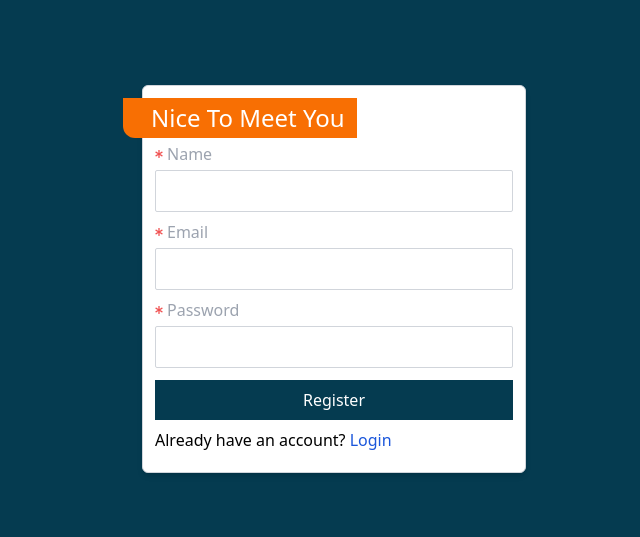
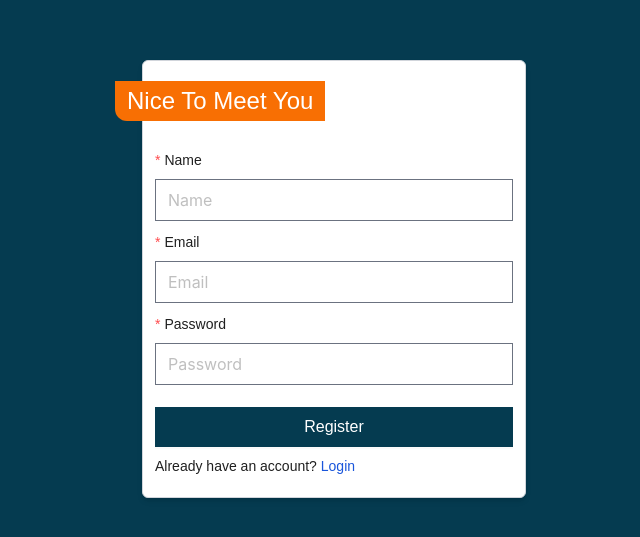
Before and after one commit to TahiruMustapha/BenabHealth, a React (Create React App) app: page /register in a window 1280 px wide. Shown: the part 121-658 px from the top of the page, without its empty margins (306-946 px from the left). Built offline with nearby package versions, Linux system fonts and the light colour scheme.

Commit message:
created register and login api

```diff
--- a/package.json
+++ b/package.json
@@ -6,6 +6,7 @@
     "@testing-library/jest-dom": "^5.17.0",
     "@testing-library/react": "^13.4.0",
     "@testing-library/user-event": "^13.5.0",
+    "antd": "^5.19.0",
     "axios": "^1.7.2",
     "flowbite": "^2.4.1",
     "flowbite-react": "^0.10.1",
@@ -47,5 +48,5 @@
     "ajv": "^7.2.4",
     "tailwindcss": "^3.4.4"
   },
-  "proxy": "http://localhost:8000"
+  "proxy": "http://localhost:8000/"
 }
--- a/src/App.js
+++ b/src/App.js
@@ -2,6 +2,7 @@ import { BrowserRouter, Routes, Route } from "react-router-dom";
 import Login from "./pages/Login";
 import Register from "./pages/Register";
 import { Toaster } from "react-hot-toast";
+import Home from "./pages/Home";
 
 function App() {
   return (
@@ -10,6 +11,7 @@ function App() {
       <Routes>
         <Route path="/login" element={<Login />} />
         <Route path="/register" element={<Register />} />
+        <Route path="/" element={<Home />} />
       </Routes>
     </BrowserRouter>
   );
--- a/src/index.css
+++ b/src/index.css
@@ -1,13 +1,28 @@
 @tailwind base;
 @tailwind components;
 @tailwind utilities;
-
+@import url('https://fonts.googleapis.com/css2?family=Montserrat:ital,wght@0,100..900;1,100..900&display=swap');
 /* Common styling */
 /* .card {
   box-shadow: 0 0 2px gray;
 } */
+ /* overwrite antd */
+ *{
+  font-family: "Montserrat", sans-serif;
+ }
+ input:focus{
+outline: none !important;
+box-shadow: none !important;
+border: 1px solid rgba(128, 128, 128, 0.774) !important;
+ }
 .normal-text {
   font-size: 1rem;
+}
+label{
+  font-size: 16px;
+}
+.ant-form-item{
+  margin: 10px 0 !important;
 }
 .cart-title {
   font-size: 1.5rem;
@@ -20,6 +35,11 @@
   align-items: center;
   justify-content: center;
 }
-/* .authentication-form{
+.primary-btn{
+  background-color: #053B50 !important;
+  border-color: #053B50 !important;
+  height: 40px !important;
+  font-size: 16px !important;
+  border-radius: 0px !important;
 
-} */
+}
--- a/src/pages/Login.js
+++ b/src/pages/Login.js
@@ -1,59 +1,89 @@
-import React from "react";
-import { FaAsterisk } from "react-icons/fa";
+import React, { useState } from "react";
+// import { FaAsterisk } from "react-icons/fa";
+import { Link, useNavigate } from "react-router-dom";
+import { Form, Input, Button } from "antd";
+import axios from "axios";
+import toast from "react-hot-toast";
 const Login = () => {
+  const [loading, setLoading] = useState(false);
+  const navigate = useNavigate();
+  const onFinish = async (values) => {
+    try {
+      setLoading(true);
+      const response = await axios.post("api/user/login", values);
+      if (response.data.success) {
+        toast.success(response.data.message);
+        localStorage.setItem("token", response.data.data);
+        navigate("/");
+      } else {
+        toast.error(response.data.message);
+        setLoading(false);
+      }
+      console.log(values);
+    } catch (error) {
+      toast.error("Invalid credentials!");
+      setLoading(false);
+    }
+  };
   return (
     <div className=" bg-[#053B50] w-full h-full   authentication">
-      <div className=" bg-white  relative  shadow-md border-gray-300 border-[1px] rounded-md  w-[30%] px-3 py-5 authentication-form card">
-        <form className=" w-full h-full mt-7">
-          <div className="  bg-[#F86F03]  absolute top-3 left-[-20px]   px-3 py-1 rounded-bl-xl">
-            <h1 className=" text-2xl ml-4     inline-block   text-white card-title capitalize">
-              Welcome back
-            </h1>
-          </div>
+      <div className=" bg-white    shadow-md border-gray-300 border-[1px] rounded-md  w-[30%] px-3 py-5 authentication-form card">
+        <h1 className=" ml-[-40px] bg-[#F86F03] px-3 py-1 rounded-bl-xl text-2xl     inline-block   text-white card-title capitalize">
+          Welcome Back
+        </h1>
 
-          <div className=" flex flex-col">
-            <label
-              htmlFor="email"
-              className=" flex items-center gap-1 text-gray-400 mt-2 mb-1"
+        <Form
+          layout="vertical"
+          onFinish={onFinish}
+          className=" w-full h-full mt-7"
+        >
+          <Form.Item rules={[{ required: true }]} label="Email" name="email">
+            <Input placeholder="Email" />
+          </Form.Item>
+          <Form.Item
+            rules={[{ required: true }]}
+            label="Password"
+            name="password"
+          >
+            <Input type="password" placeholder="Password" />
+          </Form.Item>
+          {loading ? (
+            <Button className=" primary-btn mt-3  bg-[#053B50] w-full text-white">
+              <svg
+                aria-hidden="true"
+                role="status"
+                className="inline w-4 h-4 me-3 text-white animate-spin"
+                viewBox="0 0 100 101"
+                fill="none"
+                xmlns="http://www.w3.org/2000/svg"
+              >
+                <path
+                  d="M100 50.5908C100 78.2051 77.6142 100.591 50 100.591C22.3858 100.591 0 78.2051 0 50.5908C0 22.9766 22.3858 0.59082 50 0.59082C77.6142 0.59082 100 22.9766 100 50.5908ZM9.08144 50.5908C9.08144 73.1895 27.4013 91.5094 50 91.5094C72.5987 91.5094 90.9186 73.1895 90.9186 50.5908C90.9186 27.9921 72.5987 9.67226 50 9.67226C27.4013 9.67226 9.08144 27.9921 9.08144 50.5908Z"
+                  fill="#E5E7EB"
+                />
+                <path
+                  d="M93.9676 39.0409C96.393 38.4038 97.8624 35.9116 97.0079 33.5539C95.2932 28.8227 92.871 24.3692 89.8167 20.348C85.8452 15.1192 80.8826 10.7238 75.2124 7.41289C69.5422 4.10194 63.2754 1.94025 56.7698 1.05124C51.7666 0.367541 46.6976 0.446843 41.7345 1.27873C39.2613 1.69328 37.813 4.19778 38.4501 6.62326C39.0873 9.04874 41.5694 10.4717 44.0505 10.1071C47.8511 9.54855 51.7191 9.52689 55.5402 10.0491C60.8642 10.7766 65.9928 12.5457 70.6331 15.2552C75.2735 17.9648 79.3347 21.5619 82.5849 25.841C84.9175 28.9121 86.7997 32.2913 88.1811 35.8758C89.083 38.2158 91.5421 39.6781 93.9676 39.0409Z"
+                  fill="currentColor"
+                />
+              </svg>
+              Loging to home
+            </Button>
+          ) : (
+            <Button
+              htmlType="submit"
+              className=" primary-btn mt-3  bg-[#053B50] w-full text-white"
             >
-              <span className=" text-[0.50rem] text-red-500">
-                <FaAsterisk />
-              </span>
-              Email
-            </label>
-            <input
-              type="email"
-              id="email"
-              className=" outline-none focus:outline-none focus:border-none border-gray-300 rounded-sm"
-            />
-          </div>
-          <div className="  flex flex-col">
-            <label
-              htmlFor="password"
-              className=" flex items-center gap-1 text-gray-400 mt-2 mb-1"
-            >
-              <span className=" text-[0.50rem] text-red-500">
-                <FaAsterisk />
-              </span>
-              Password
-            </label>
-            <input
-              type="password"
-              id="password"
-              className=" outline-none focus:outline-none focus:border-none border-gray-300 rounded-sm"
-            />
-          </div>
-          <button className=" mt-3 py-2 bg-[#053B50] w-full text-white">
-            Login
-          </button>
+              Login
+            </Button>
+          )}
           <div className=" mt-2">
             <span>Don't have an account?</span>
-            <a href="/register" className=" text-blue-700">
+            <Link to="/register" className=" text-blue-700 hover:underline">
               {" "}
-              Register
-            </a>
+              Rgister
+            </Link>
           </div>
-        </form>
+        </Form>
       </div>
     </div>
   );
--- a/src/pages/Register.js
+++ b/src/pages/Register.js
@@ -1,93 +1,94 @@
-import React from "react";
-import { FaAsterisk } from "react-icons/fa";
-import { Link } from "react-router-dom";
+import React, { useState } from "react";
+// import { FaAsterisk } from "react-icons/fa";
+import { Link, useNavigate } from "react-router-dom";
+import { Form, Input, Button } from "antd";
 import axios from "axios";
 import toast from "react-hot-toast";
 const Register = () => {
+  const [form] = Form.useForm();
+  const [loading, setLoading] = useState(false);
+  const navigate = useNavigate();
   const onFinish = async (values) => {
     try {
-      const response = axios.post("/api/user/register", values);
+      setLoading(true);
+      const response = await axios.post("api/user/register", values);
+
       if (response.data.success) {
         toast.success(response.data.message);
+        form.resetFields();
+        navigate("/login");
       } else {
         toast.error(response.data.message);
+        setLoading(false);
       }
     } catch (error) {
       toast.error("Error registering user!");
+      setLoading(false);
     }
   };
   return (
     <div className=" bg-[#053B50] w-full h-full   authentication">
-      <div className=" bg-white  relative  shadow-md border-gray-300 border-[1px] rounded-md  w-[30%] px-3 py-5 authentication-form card">
-        <form onSubmit={onFinish} className=" w-full h-full mt-7">
-          <div className="  bg-[#F86F03]  absolute top-3 left-[-20px]   px-3 py-1 rounded-bl-xl">
-            <h1 className=" text-2xl ml-4     inline-block   text-white card-title capitalize">
-              Nice to meet you
-            </h1>
-          </div>
+      <div className=" bg-white    shadow-md border-gray-300 border-[1px] rounded-md  w-[30%] px-3 py-5 authentication-form card">
+        <h1 className=" ml-[-40px] bg-[#F86F03] px-3 py-1 rounded-bl-xl text-2xl     inline-block   text-white card-title capitalize">
+          Nice to meet you
+        </h1>
 
-          <div className=" flex flex-col">
-            <label
-              htmlFor="name"
-              className=" flex items-center gap-1 text-gray-400 mt-2 mb-1"
+        <Form
+          layout="vertical"
+          onFinish={onFinish}
+          className=" w-full h-full mt-7"
+        >
+          <Form.Item rules={[{ required: true }]} label="Name" name="name">
+            <Input placeholder="Name" />
+          </Form.Item>
+          <Form.Item rules={[{ required: true }]} label="Email" name="email">
+            <Input placeholder="Email" />
+          </Form.Item>
+          <Form.Item
+            rules={[{ required: true }]}
+            label="Password"
+            name="password"
+          >
+            <Input type="password" placeholder="Password" />
+          </Form.Item>
+          {loading ? (
+            <Button className=" primary-btn mt-3  bg-[#053B50] w-full text-white">
+              <svg
+                aria-hidden="true"
+                role="status"
+                className="inline w-4 h-4 me-3 text-white animate-spin"
+                viewBox="0 0 100 101"
+                fill="none"
+                xmlns="http://www.w3.org/2000/svg"
+              >
+                <path
+                  d="M100 50.5908C100 78.2051 77.6142 100.591 50 100.591C22.3858 100.591 0 78.2051 0 50.5908C0 22.9766 22.3858 0.59082 50 0.59082C77.6142 0.59082 100 22.9766 100 50.5908ZM9.08144 50.5908C9.08144 73.1895 27.4013 91.5094 50 91.5094C72.5987 91.5094 90.9186 73.1895 90.9186 50.5908C90.9186 27.9921 72.5987 9.67226 50 9.67226C27.4013 9.67226 9.08144 27.9921 9.08144 50.5908Z"
+                  fill="#E5E7EB"
+                />
+                <path
+                  d="M93.9676 39.0409C96.393 38.4038 97.8624 35.9116 97.0079 33.5539C95.2932 28.8227 92.871 24.3692 89.8167 20.348C85.8452 15.1192 80.8826 10.7238 75.2124 7.41289C69.5422 4.10194 63.2754 1.94025 56.7698 1.05124C51.7666 0.367541 46.6976 0.446843 41.7345 1.27873C39.2613 1.69328 37.813 4.19778 38.4501 6.62326C39.0873 9.04874 41.5694 10.4717 44.0505 10.1071C47.8511 9.54855 51.7191 9.52689 55.5402 10.0491C60.8642 10.7766 65.9928 12.5457 70.6331 15.2552C75.2735 17.9648 79.3347 21.5619 82.5849 25.841C84.9175 28.9121 86.7997 32.2913 88.1811 35.8758C89.083 38.2158 91.5421 39.6781 93.9676 39.0409Z"
+                  fill="currentColor"
+                />
+              </svg>
+              Registering user...
+            </Button>
+          ) : (
+            <Button
+              htmlType="submit"
+              className=" primary-btn mt-3  bg-[#053B50] w-full text-white"
             >
-              <span className=" text-[0.50rem] text-red-500">
-                <FaAsterisk />
-              </span>
-              Name
-            </label>
-            <input
-              type="text"
-              name="name"
-              id="name"
-              className="  focus:outline-none focus:border-none border-gray-300 rounded-sm"
-            />
-          </div>
-          <div className=" flex flex-col">
-            <label
-              htmlFor="email"
-              className=" flex items-center gap-1 text-gray-400 mt-2 mb-1"
-            >
-              <span className=" text-[0.50rem] text-red-500">
-                <FaAsterisk />
-              </span>
-              Email
-            </label>
-            <input
-              type="email"
-              name="email"
-              id="email"
-              className=" outline-none focus:outline-none focus:border-none border-gray-300 rounded-sm"
-            />
-          </div>
-          <div className="  flex flex-col">
-            <label
-              htmlFor="password"
-              className=" flex items-center gap-1 text-gray-400 mt-2 mb-1"
-            >
-              <span className=" text-[0.50rem] text-red-500">
-                <FaAsterisk />
-              </span>
-              Password
-            </label>
-            <input
-              type="password"
-              name="password"
-              id="password"
-              className=" outline-none focus:outline-none focus:border-none border-gray-300 rounded-sm"
-            />
-          </div>
-          <button type="submit" className=" mt-3 py-2 bg-[#053B50] w-full text-white">
-            Register
-          </button>
+              Register
+            </Button>
+          )}
+
           <div className=" mt-2">
             <span>Already have an account?</span>
-            <Link to="/login" className=" text-blue-700">
+            <Link to="/login" className=" text-blue-700 hover:underline">
               {" "}
               Login
             </Link>
           </div>
-        </form>
+        </Form>
       </div>
     </div>
   );
```
Also changed, not shown: src/pages/Home.js (added, +11 -0 lines), 1 other file (tests, documents, lock files or other folders).
